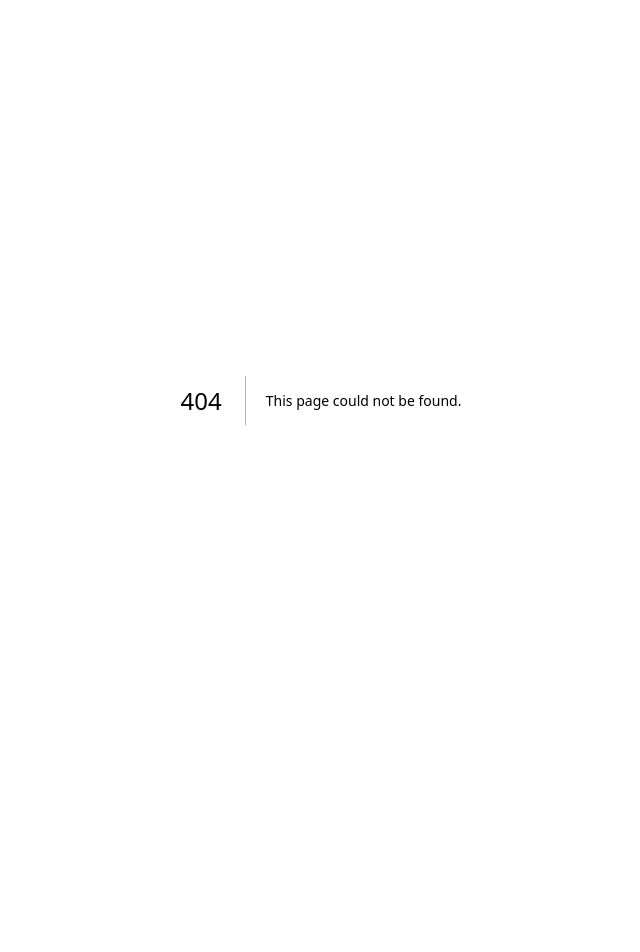
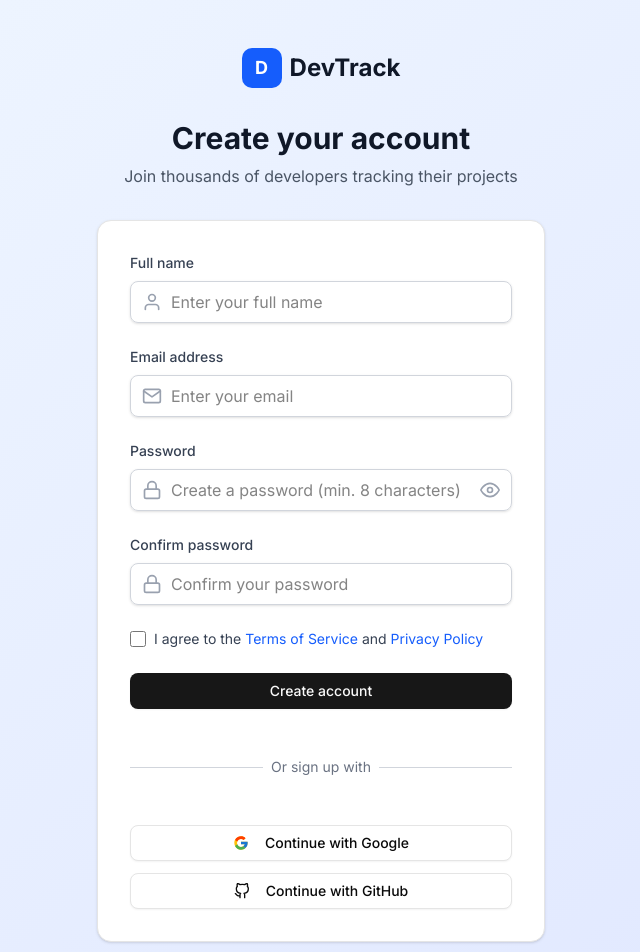
Before and after one commit to md-zeon/devtrack, a Next.js app: page /signup in a window 1280 px wide. Before the commit this address had no page. Shown: the top 952 px of the page, without its empty margins (319-959 px from the left). Before the commit the page ends 800 px from the top, so only its background shows below. Built offline with nearby package versions, Linux system fonts and the light colour scheme.

Commit message:
Added Signup page with registration form and social signup options
Co-authored-by: Amp <amp@ampcode.com>
Amp-Thread-ID: https://ampcode.com/threads/T-381d5bb4-ab5a-4f46-b278-afb4e1c8720f

```diff
--- /dev/null
+++ b/src/app/signup/page.js
@@ -0,0 +1,236 @@
+"use client";
+
+import { useState } from "react";
+import Link from "next/link";
+import { Button } from "@/components/ui/button";
+import { Card } from "@/components/ui/card";
+import { FiMail, FiLock, FiUser, FiEye, FiEyeOff, FiGithub } from "react-icons/fi";
+import { FcGoogle } from "react-icons/fc";
+
+export default function Signup() {
+	const [showPassword, setShowPassword] = useState(false);
+	const [formData, setFormData] = useState({
+		name: "",
+		email: "",
+		password: "",
+		confirmPassword: ""
+	});
+
+	const handleSubmit = (e) => {
+		e.preventDefault();
+
+		if (formData.password !== formData.confirmPassword) {
+			alert("Passwords do not match!");
+			return;
+		}
+
+		// TODO: Implement NextAuth signup
+		console.log("Signup attempt:", formData);
+		alert("Signup functionality will be implemented with NextAuth");
+	};
+
+	const handleChange = (e) => {
+		setFormData({
+			...formData,
+			[e.target.name]: e.target.value
+		});
+	};
+
+	const handleGoogleSignup = () => {
+		// TODO: Implement Google OAuth with NextAuth
+		alert("Google signup will be implemented with NextAuth");
+	};
+
+	const handleGithubSignup = () => {
+		// TODO: Implement GitHub OAuth with NextAuth
+		alert("GitHub signup will be implemented with NextAuth");
+	};
+
+	return (
+		<div className="min-h-screen bg-gradient-to-br from-blue-50 to-indigo-100 flex items-center justify-center py-12 px-4 sm:px-6 lg:px-8">
+			<div className="max-w-md w-full space-y-8">
+				{/* Header */}
+				<div className="text-center">
+					<Link href="/" className="inline-flex items-center space-x-2 mb-8">
+						<div className="bg-blue-600 w-10 h-10 rounded-lg flex items-center justify-center">
+							<span className="text-white font-bold text-lg">D</span>
+						</div>
+						<span className="text-2xl font-bold text-gray-900">DevTrack</span>
+					</Link>
+					<h2 className="text-3xl font-bold text-gray-900">Create your account</h2>
+					<p className="mt-2 text-gray-600">Join thousands of developers tracking their projects</p>
+				</div>
+
+				{/* Signup Form */}
+				<Card className="p-8">
+					<form onSubmit={handleSubmit} className="space-y-6">
+						<div>
+							<label htmlFor="name" className="block text-sm font-medium text-gray-700 mb-2">
+								Full name
+							</label>
+							<div className="relative">
+								<div className="absolute inset-y-0 left-0 pl-3 flex items-center pointer-events-none">
+									<FiUser className="h-5 w-5 text-gray-400" />
+								</div>
+								<input
+									type="text"
+									id="name"
+									name="name"
+									value={formData.name}
+									onChange={handleChange}
+									required
+									className="block w-full pl-10 pr-3 py-2 border border-gray-300 rounded-md shadow-sm focus:outline-none focus:ring-2 focus:ring-blue-500 focus:border-blue-500"
+									placeholder="Enter your full name"
+								/>
+							</div>
+						</div>
+
+						<div>
+							<label htmlFor="email" className="block text-sm font-medium text-gray-700 mb-2">
+								Email address
+							</label>
+							<div className="relative">
+								<div className="absolute inset-y-0 left-0 pl-3 flex items-center pointer-events-none">
+									<FiMail className="h-5 w-5 text-gray-400" />
+								</div>
+								<input
+									type="email"
+									id="email"
+									name="email"
+									value={formData.email}
+									onChange={handleChange}
+									required
+									className="block w-full pl-10 pr-3 py-2 border border-gray-300 rounded-md shadow-sm focus:outline-none focus:ring-2 focus:ring-blue-500 focus:border-blue-500"
+									placeholder="Enter your email"
+								/>
+							</div>
+						</div>
+
+						<div>
+							<label htmlFor="password" className="block text-sm font-medium text-gray-700 mb-2">
+								Password
+							</label>
+							<div className="relative">
+								<div className="absolute inset-y-0 left-0 pl-3 flex items-center pointer-events-none">
+									<FiLock className="h-5 w-5 text-gray-400" />
+								</div>
+								<input
+									type={showPassword ? "text" : "password"}
+									id="password"
+									name="password"
+									value={formData.password}
+									onChange={handleChange}
+									required
+									minLength={8}
+									className="block w-full pl-10 pr-10 py-2 border border-gray-300 rounded-md shadow-sm focus:outline-none focus:ring-2 focus:ring-blue-500 focus:border-blue-500"
+									placeholder="Create a password (min. 8 characters)"
+								/>
+								<button
+									type="button"
+									className="absolute inset-y-0 right-0 pr-3 flex items-center"
+									onClick={() => setShowPassword(!showPassword)}
+								>
+									{showPassword ? (
+										<FiEyeOff className="h-5 w-5 text-gray-400 hover:text-gray-600" />
+									) : (
+										<FiEye className="h-5 w-5 text-gray-400 hover:text-gray-600" />
+									)}
+								</button>
+							</div>
+						</div>
+
+						<div>
+							<label htmlFor="confirmPassword" className="block text-sm font-medium text-gray-700 mb-2">
+								Confirm password
+							</label>
+							<div className="relative">
+								<div className="absolute inset-y-0 left-0 pl-3 flex items-center pointer-events-none">
+									<FiLock className="h-5 w-5 text-gray-400" />
+								</div>
+								<input
+									type="password"
+									id="confirmPassword"
+									name="confirmPassword"
+									value={formData.confirmPassword}
+									onChange={handleChange}
+									required
+									className="block w-full pl-10 pr-3 py-2 border border-gray-300 rounded-md shadow-sm focus:outline-none focus:ring-2 focus:ring-blue-500 focus:border-blue-500"
+									placeholder="Confirm your password"
+								/>
+							</div>
+						</div>
+
+						<div className="flex items-center">
+							<input
+								id="terms"
+								name="terms"
+								type="checkbox"
+								required
+								className="h-4 w-4 text-blue-600 focus:ring-blue-500 border-gray-300 rounded"
+							/>
+							<label htmlFor="terms" className="ml-2 block text-sm text-gray-700">
+								I agree to the{" "}
+								<Link href="/terms" className="text-blue-600 hover:text-blue-500">
+									Terms of Service
+								</Link>{" "}
+								and{" "}
+								<Link href="/privacy" className="text-blue-600 hover:text-blue-500">
+									Privacy Policy
+								</Link>
+							</label>
+						</div>
+
+						<Button type="submit" className="w-full">
+							Create account
+						</Button>
+					</form>
+
+					{/* Divider */}
+					<div className="mt-6">
+						<div className="relative">
+							<div className="absolute inset-0 flex items-center">
+								<div className="w-full border-t border-gray-300" />
+							</div>
+							<div className="relative flex justify-center text-sm">
+								<span className="px-2 bg-white text-gray-500">Or sign up with</span>
+							</div>
+						</div>
+					</div>
+
+					{/* Social Signup */}
+					<div className="mt-6 space-y-3">
+						<Button
+							type="button"
+							variant="outline"
+							className="w-full flex items-center justify-center space-x-2"
+							onClick={handleGoogleSignup}
+						>
+							<FcGoogle className="h-5 w-5" />
+							<span>Continue with Google</span>
+						</Button>
+
+						<Button
+							type="button"
+							variant="outline"
+							className="w-full flex items-center justify-center space-x-2"
+							onClick={handleGithubSignup}
+						>
+							<FiGithub className="h-5 w-5" />
+							<span>Continue with GitHub</span>
+						</Button>
+					</div>
+				</Card>
+
+				{/* Login link */}
+				<div className="text-center">
+					<p className="text-gray-600">
+						Already have an account?{" "}
+						<Link href="/login" className="font-medium text-blue-600 hover:text-blue-500">
+							Sign in
+						</Link>
+					</p>
+				</div>
+			</div>
+		</div>
+	);
+}
```
